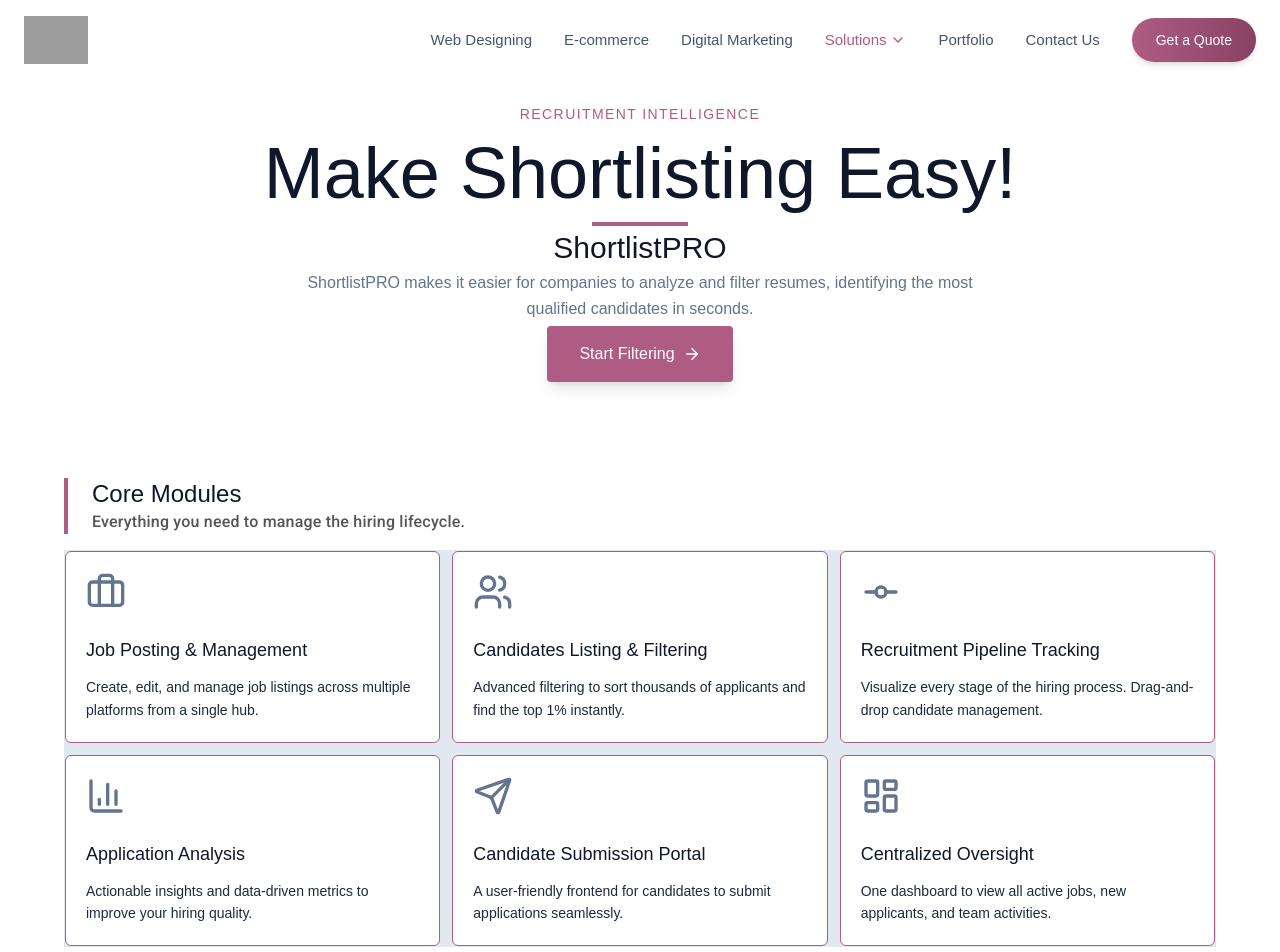
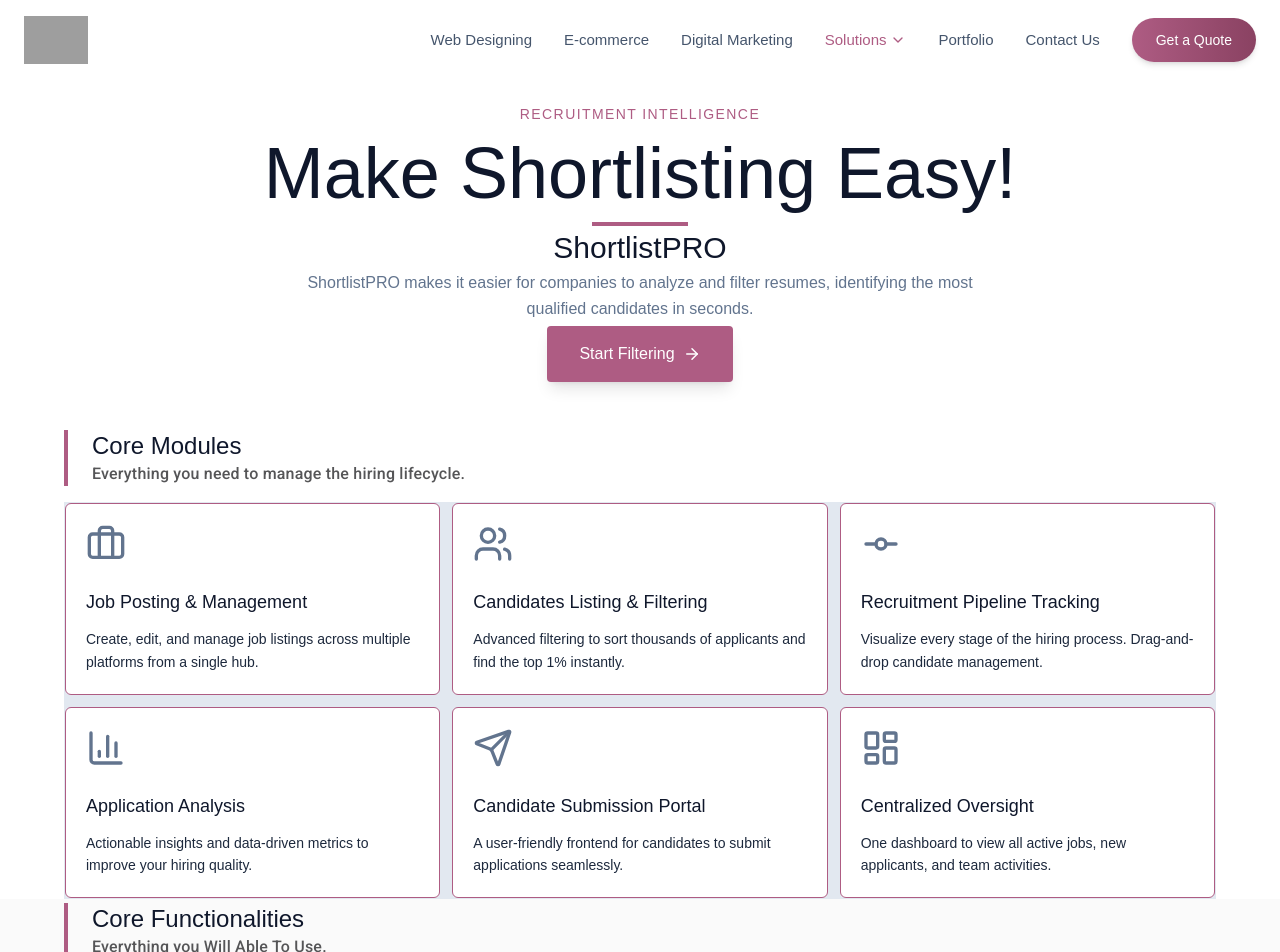
Before and after one commit to alen899-my/arabinfotech, a Next.js app: page /solutions/shortlist-pro in a window 1280 px wide. Shown: the top 952 px of the page. Built offline with nearby package versions, Linux system fonts and the light colour scheme; grey boxes are pictures that could not be loaded; a web font is replaced by a local one.

Commit message:
create pages

```diff
--- a/app/solutions/shortlist-pro/page.jsx
+++ b/app/solutions/shortlist-pro/page.jsx
@@ -82,7 +82,7 @@ export default function ShortlistProPage() {
 
 
       {/* SECTION 2: CORE MODULES (The Functional Grid) */}
-      <section className="py-12 px-6 bg-white">
+      <section className="py- px-6 bg-white">
         <div className="max-w-6xl mx-auto">
           <div className=" border-l-4 border-[#ae5c83] pl-6">
             <h3 className="momo-font text-2xl font-bold text-slate-900">Core Modules</h3>
```
